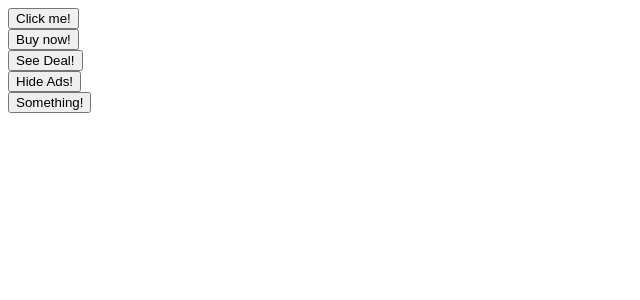
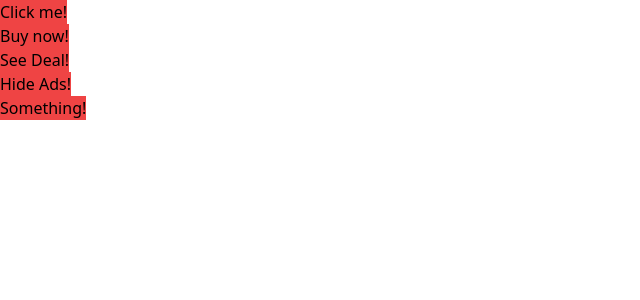
Before and after one commit to VolodymyrMishchuk/comps, a React (Create React App) app: page / in a window 1280 px wide. Shown: the top 300 px of the page, without its empty margins (0-640 px from the left). Built offline with nearby package versions, Linux system fonts and the light colour scheme.

Commit message:
Added and worked with Tailwind (CSS)

```diff
--- a/package.json
+++ b/package.json
@@ -35,5 +35,10 @@
       "last 1 firefox version",
       "last 1 safari version"
     ]
+  },
+  "devDependencies": {
+    "autoprefixer": "^10.4.16",
+    "postcss": "^8.4.30",
+    "tailwindcss": "^3.3.3"
   }
 }
--- /dev/null
+++ b/postcss.config.js
@@ -0,0 +1,6 @@
+module.exports = {
+  plugins: {
+    tailwindcss: {},
+    autoprefixer: {},
+  },
+}
--- a/src/Button.js
+++ b/src/Button.js
@@ -10,7 +10,7 @@
     outline,
     rounded
 }) {
-    return <button>{children}</button>;
+    return <button className='bg-red-500'>{children}</button>;
 }
 
 Button.propTypes = {
--- /dev/null
+++ b/src/index.css
@@ -0,0 +1,3 @@
+@tailwind base;
+@tailwind components;
+@tailwind utilities;
--- a/src/index.js
+++ b/src/index.js
@@ -1,3 +1,4 @@
+import './index.css';
 import React from 'react';
 import ReactDOM from 'react-dom/client';
 import App from './App';
--- /dev/null
+++ b/tailwind.config.js
@@ -0,0 +1,8 @@
+/** @type {import('tailwindcss').Config} */
+module.exports = {
+  content: ["./src/**/*.{js,jsx,ts,tsx}", ],
+  theme: {
+    extend: {},
+  },
+  plugins: [],
+}
```
Also changed, not shown: 1 other file (tests, documents, lock files or other folders).
